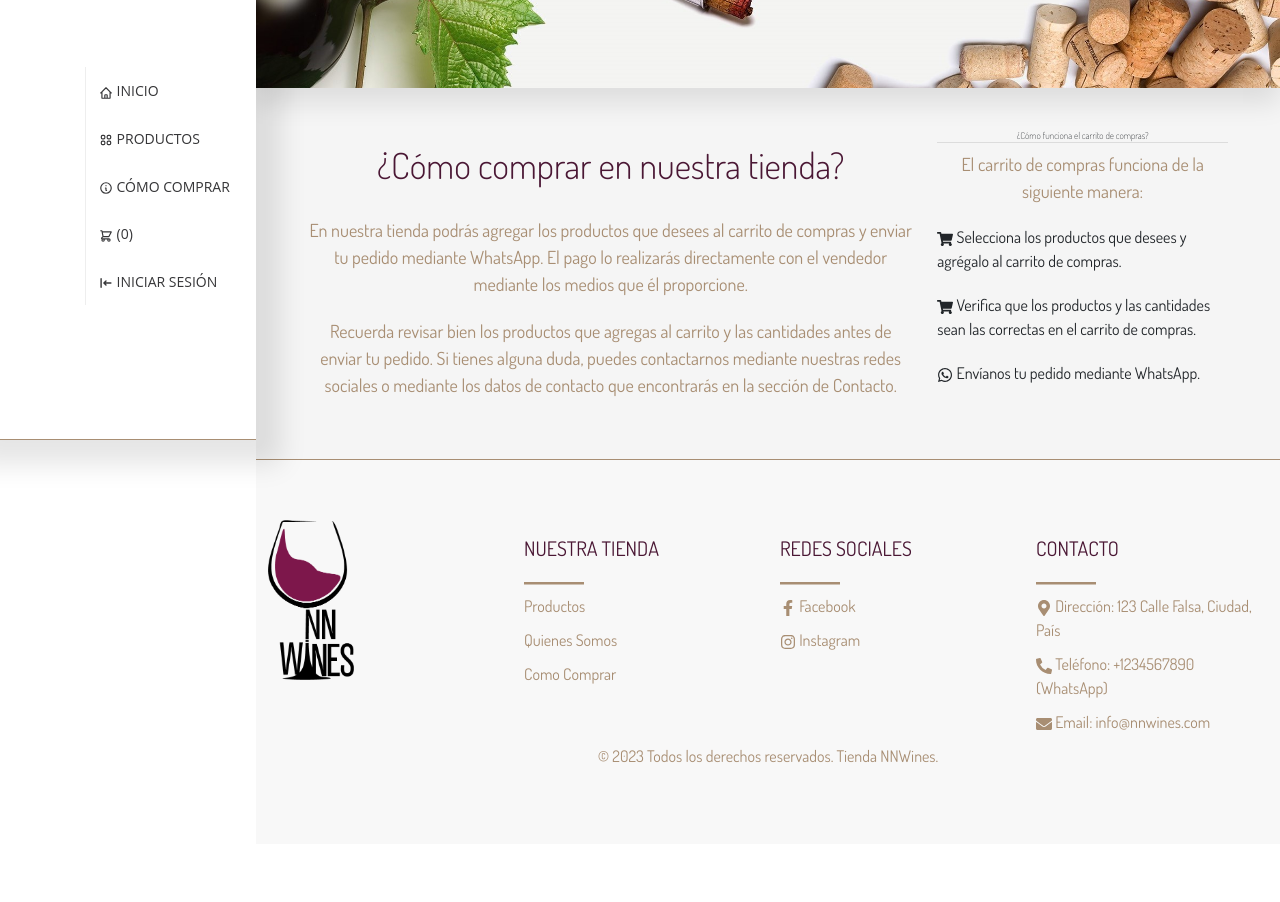
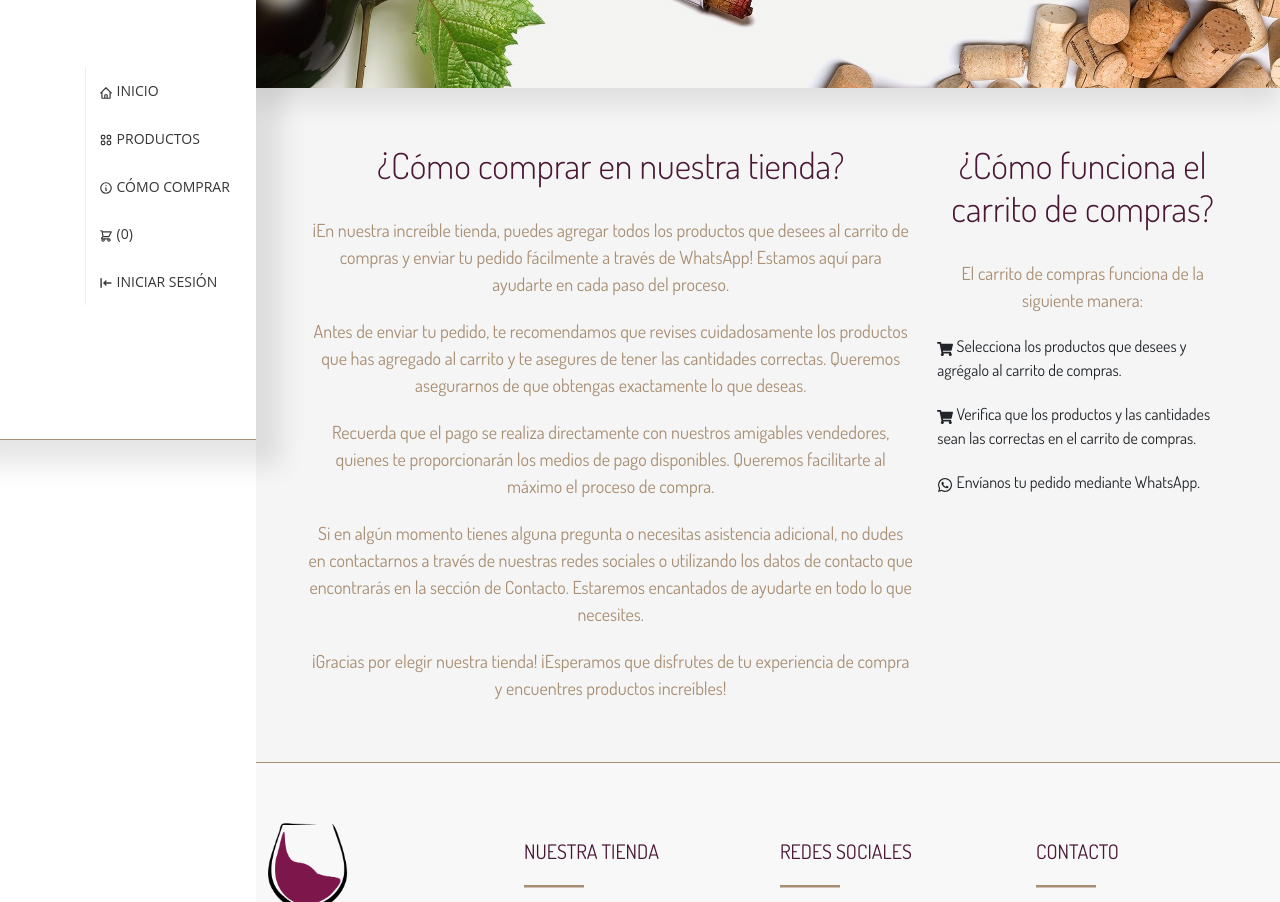
Before and after one commit to mateotardini/Web-Ecommerce, a React (Create React App) app in the folder app-nnwines/: page /Como-Comprar in a window 1280 px wide. Shown: the part 360-1262 px from the top of the page. Before the commit the page ends 1204 px from the top, so only its background shows below. Built offline with nearby package versions, Linux system fonts and the light colour scheme.

Commit message:
Cambios visuales

```diff
--- a/app-nnwines/src/components/ProductHome.js
+++ b/app-nnwines/src/components/ProductHome.js
@@ -29,7 +29,6 @@ function ProductHome(props) {
   const formattedPrice = props.Price.toLocaleString(undefined, { minimumFractionDigits: 2, maximumFractionDigits: 2 });
 
   return (
-    /*<Link to={"/Product/"+ props.id}  state={{ props }}></Link>*/
     <div className={styles.containerProductHome}>
       <img
         className={styles.imagenProduct}
@@ -70,6 +69,7 @@ function ProductHome(props) {
         <h3 className={styles.nameProduct}>
           <strong>{props.ProductName}</strong> - {props.Size} ml
         </h3>
+        <p>{props.Variety}</p>
         <p className={styles.price}>
           <strong>${formattedPrice}</strong>
         </p>
--- a/app-nnwines/src/pages/ComoComprar.js
+++ b/app-nnwines/src/pages/ComoComprar.js
@@ -28,12 +28,16 @@ function ComoComprar() {
           <div className="row">
             <div className="col-md-8 col-sm-12">
               <h2>¿Cómo comprar en nuestra tienda?</h2>
-              <p>En nuestra tienda podrás agregar los productos que desees al carrito de compras y enviar tu pedido mediante WhatsApp. El pago lo realizarás directamente con el vendedor mediante los medios que él proporcione.</p>
-              <p>Recuerda revisar bien los productos que agregas al carrito y las cantidades antes de enviar tu pedido. Si tienes alguna duda, puedes contactarnos mediante nuestras redes sociales o mediante los datos de contacto que encontrarás en la sección de Contacto.</p>
+
+              <p>¡En nuestra increíble tienda, puedes agregar todos los productos que desees al carrito de compras y enviar tu pedido fácilmente a través de WhatsApp! Estamos aquí para ayudarte en cada paso del proceso.</p>
+              <p>Antes de enviar tu pedido, te recomendamos que revises cuidadosamente los productos que has agregado al carrito y te asegures de tener las cantidades correctas. Queremos asegurarnos de que obtengas exactamente lo que deseas.</p>
+              <p>Recuerda que el pago se realiza directamente con nuestros amigables vendedores, quienes te proporcionarán los medios de pago disponibles. Queremos facilitarte al máximo el proceso de compra.</p>
+              <p>Si en algún momento tienes alguna pregunta o necesitas asistencia adicional, no dudes en contactarnos a través de nuestras redes sociales o utilizando los datos de contacto que encontrarás en la sección de Contacto. Estaremos encantados de ayudarte en todo lo que necesites.</p>
+              <p>¡Gracias por elegir nuestra tienda! ¡Esperamos que disfrutes de tu experiencia de compra y encuentres productos increíbles!</p>
             </div>
             <div className="col-md-4 col-sm-12">
               <div className={styles.sideBox}>
-                <h3>¿Cómo funciona el carrito de compras?</h3>
+                <h2>¿Cómo funciona el carrito de compras?</h2>
                 <p>El carrito de compras funciona de la siguiente manera:</p>
                 <ul>
                   <li><FaShoppingCart /> Selecciona los productos que desees y agrégalo al carrito de compras.</li>
--- a/app-nnwines/src/pages/Create.js
+++ b/app-nnwines/src/pages/Create.js
@@ -12,7 +12,8 @@ function Create() {
     image: "",
     price: "",
     size: "",
-    description: ""
+    description: "",
+    variety: "" // Nueva propiedad para la variedad del producto
   });
 
   const handleInputChange = (event) => {
@@ -44,6 +45,7 @@ function Create() {
     formData.append('price', data.price);
     formData.append('size', data.size);
     formData.append('description', data.description);
+    formData.append('variety', data.variety); // Agregar la variedad al formData
 
     const res = await fetch(apiURL, {
       method: 'POST',
@@ -129,6 +131,22 @@ function Create() {
               onChange={handleInputChange}
               required
               className={styles.productDescription} />
+
+            {/* Dropdown para la variedad */}
+            <select
+              name="variety"
+              onChange={handleInputChange}
+              required
+            >
+              <option value="">Seleccionar Variedad</option>
+              <option value="Blanco">Blanco</option>
+              <option value="Tinto">Tinto</option>
+              <option value="Pinot Noir">Pinot Noir</option>
+              <option value="Rosa">Rosa</option>
+              <option value="Blend">Blend</option>
+              <option value="Malbec">Malbec</option>
+              <option value="Espumantes">Espumantes</option>
+            </select>
           </div>
           <button type='submit'>
             Agregar Producto
--- a/app-nnwines/src/pages/Home.js
+++ b/app-nnwines/src/pages/Home.js
@@ -76,6 +76,7 @@ function Home() {
             ProductName={item.ProductName}
             Price={item.Price}
             Size={item.Size}
+            Variety={item.Variety}
             Description={item.Description}
             Image={item.Image}
           />
```
Also changed, not shown: app-nnwines/src/components/ProductEdit.js (+4 -3 lines).
